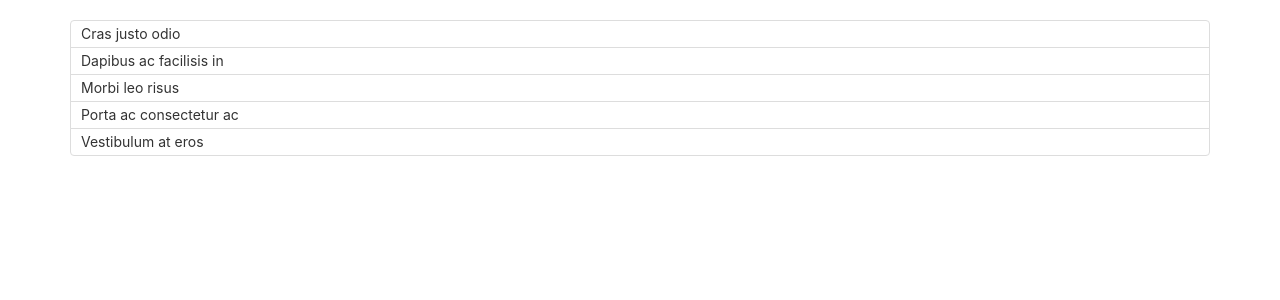
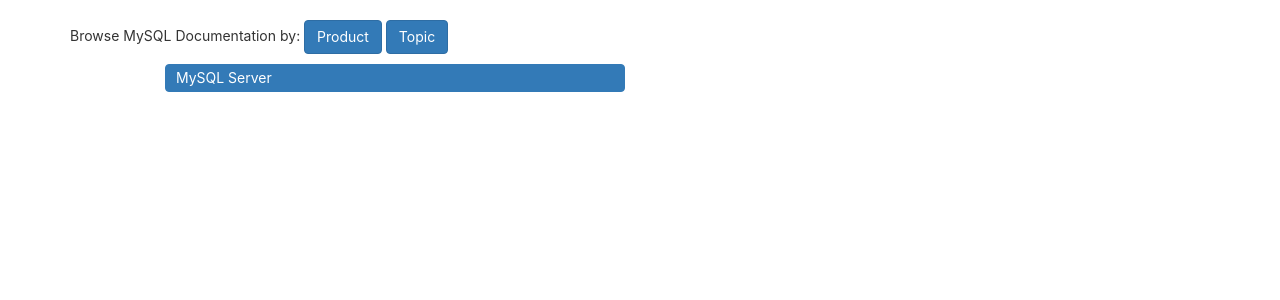
Before and after one commit to Ekko-Man/MySQL, a Flask app: template app/templates/Documentation/topic.html in a window 1280 px wide. Shown: the part 94-394 px from the top of the page. Run offline with Flask 2, Linux system fonts and the light colour scheme; the template is opened without the code that fills it, so the values that code supplies are empty; the visitor is signed in with stand-in values (Sample User, id 1); data comes from the database, SQL or seed files in the repository; parts of the project's set-up code (start-up, migrations or seed data) failed here and were passed over; some libraries are stand-ins or nearby versions.

Commit message:
topic code

```diff
--- a/app/models.py
+++ b/app/models.py
@@ -94,7 +94,9 @@ class Product(db.Model):
     title_id = db.Column(db.Integer, primary_key=True)
     title = db.Column(db.String(200))
 
-
+class Topic(db.model):
+    title_id = db.Column(db.Integer, primary_key=True)
+    title = db.Column(db.String(200))
 
 class ProductMysqlServer(db.Model):
     product_id = db.Column(db.Integer, primary_key=True)
@@ -118,6 +120,23 @@ class ProductMySQLNDBCluster(db.Model):
     name = db.Column(db.String(80))
     title_id = db.Column(db.Integer, db.ForeignKey('product.title_id'))
 
+class TopicGeneral(db.Model):
+    doc_id = db.Column(db.Integer, primary_key=True)
+    url = db.Column(db.String(140))
+    name = db.Column(db.String(80))
+    title_id = db.Column(db.Integer, db.ForeignKey('topic.title_id'))
+
+class TopicAdministrator_Guides(db.Model):
+    doc_id = db.Column(db.Integer, primary_key=True)
+    url = db.Column(db.String(140))
+    name = db.Column(db.String(80))
+    title_id = db.Column(db.Integer, db.ForeignKey('topic.title_id'))
+
+class TopicHA_Scalability(db.Model):
+    doc_id = db.Column(db.Integer, primary_key=True)
+    url = db.Column(db.String(140))
+    name = db.Column(db.String(80))
+    title_id = db.Column(db.Integer, db.ForeignKey('topic.title_id'))
 
 
 class Mainbar(db.Model):
--- a/app/templates/Documentation/topic.html
+++ b/app/templates/Documentation/topic.html
@@ -2,12 +2,13 @@
 
 
 {% block app_content %}
-    <ul class="list-group">
-  <li class="list-group-item">Cras justo odio</li>
-  <li class="list-group-item">Dapibus ac facilisis in</li>
-  <li class="list-group-item">Morbi leo risus</li>
-  <li class="list-group-item">Porta ac consectetur ac</li>
-  <li class="list-group-item">Vestibulum at eros</li>
-</ul>
+     <p algin="left">Browse MySQL Documentation by: <a href="{{ url_for('product') }}" ) class="btn btn-primary">Product </a> <a href="{{ url_for('topic') }}" class="btn btn-primary">Topic </a></p>
+
+  <ul class="list-group col-sm-5 col-lg-5 col-sm-offset-1">
+      <li class="list-group-item list-group-item-action active">MySQL Server</li>
+      {% for p in server %}
+        <li class="list-group-item list-group-item-action"><a href="{{p.url}}">{{ p.name }}</a></li>
+      {% endfor %}
+      </ul>
 
 {% endblock app_content %}
--- a/insert sql table data.py
+++ b/insert sql table data.py
@@ -1,5 +1,5 @@
 from app import db
-from app.models import User, Post,Product,ProductMysqlServer,ProductXDevAPI,ProductMySQLNDBCluster, EnterpriseDownload, ClusterDownload
+from app.models import User, Post,Product,ProductMysqlServer,ProductXDevAPI,ProductMySQLNDBCluster, EnterpriseDownload, ClusterDownload,TopicGeneral,TopicAdministrator_Guides,TopicHA_Scalability
 from datetime import datetime, timedelta
 import unittest
 
@@ -45,6 +45,8 @@ down10 = ClusterDownload(name='MySQL Cluster', MainID=2)
 down11 = ClusterDownload(name='MySQL Cluster Manager', MainID=2)
 down12 = ClusterDownload(name='Plus, everything in MySQL Enterprise Edition', MainID=2)
 
+
+
 db.session.add(p1)
 db.session.add(p2)
 db.session.add(p3)
```
